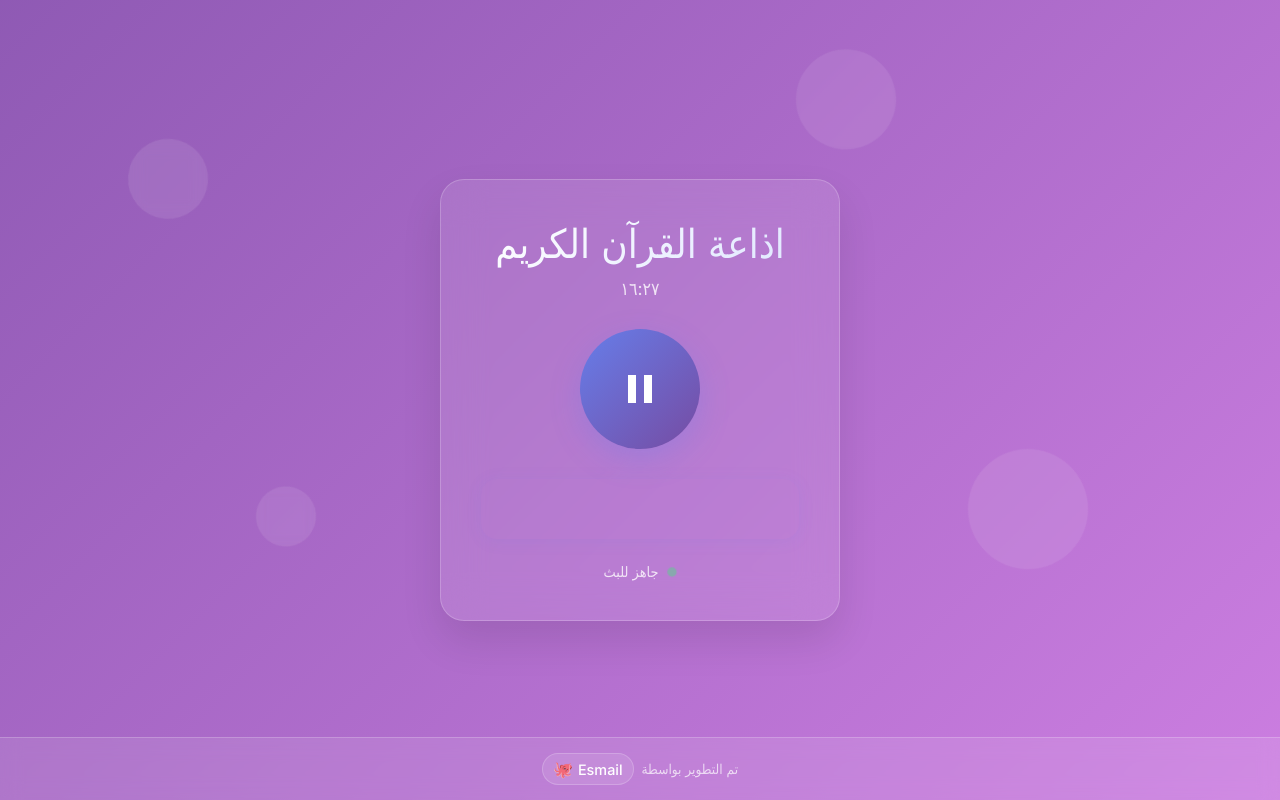
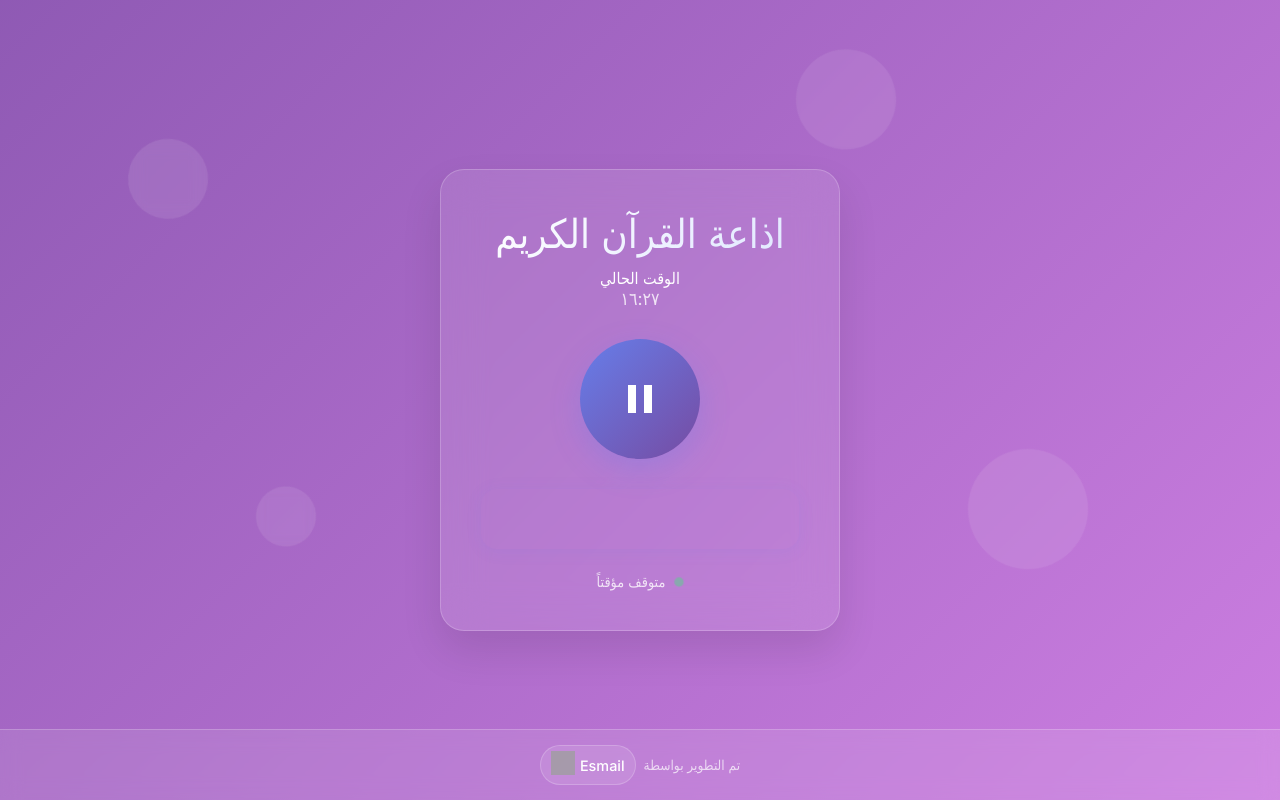
Before and after one commit to Esmaill1/quran1, a Flask app: page / in a window 1280 px wide. Run offline with Flask 3, Linux system fonts and the light colour scheme; grey boxes are pictures that could not be loaded.

Commit message:
Update index.html

```diff
--- a/templates/index.html
+++ b/templates/index.html
@@ -29,6 +29,7 @@
         <div class="player-card">
             <div class="station-info">
                 <h1 class="station-name">اذاعة القرآن الكريم</h1>
+                <p >الوقت الحالي</p>
                 <p class="current-time">{{ current_time }}</p>
                 <!-- Mobile subtitle -->
                 <p class="mobile-subtitle">البث المباشر للقرآن الكريم</p>
@@ -77,7 +78,10 @@
             <span class="credits-text">تم التطوير بواسطة</span>
             <a href="https://github.com/Esmaill1" target="_blank" class="credits-link">
                 <span class="developer-name">Esmail</span>
-                <span class="github-icon">🐙</span>
+              <span class="github-icon">
+                  <img src="{{ url_for('static', filename='icons/icons8-github-30.png') }}" alt="GitHub" width="24" height="24">
+              </span>
+
             </a>
         </div>
     </div>
```
